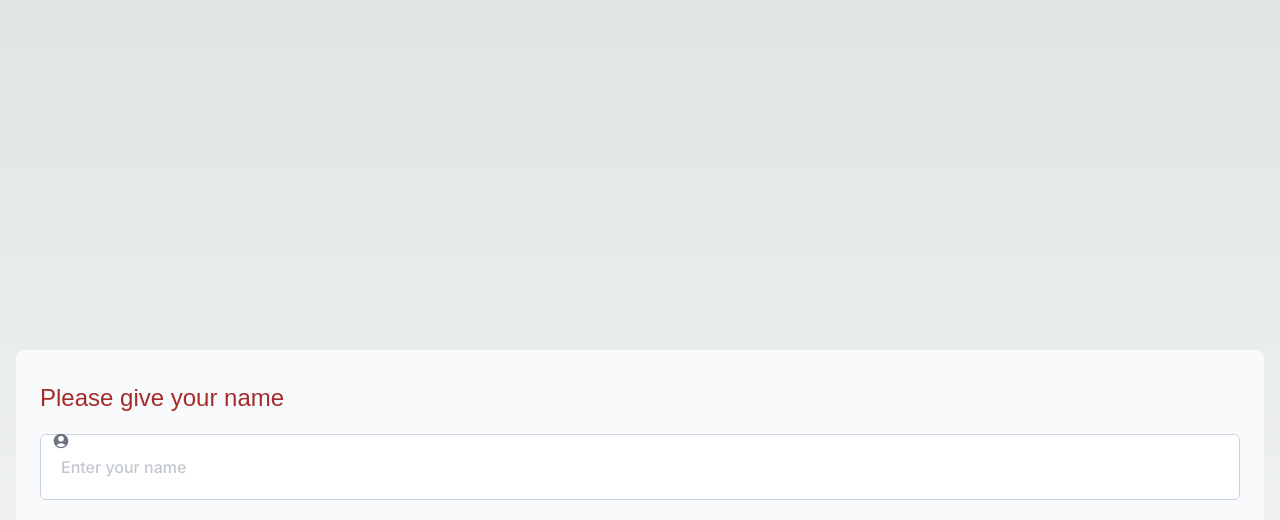
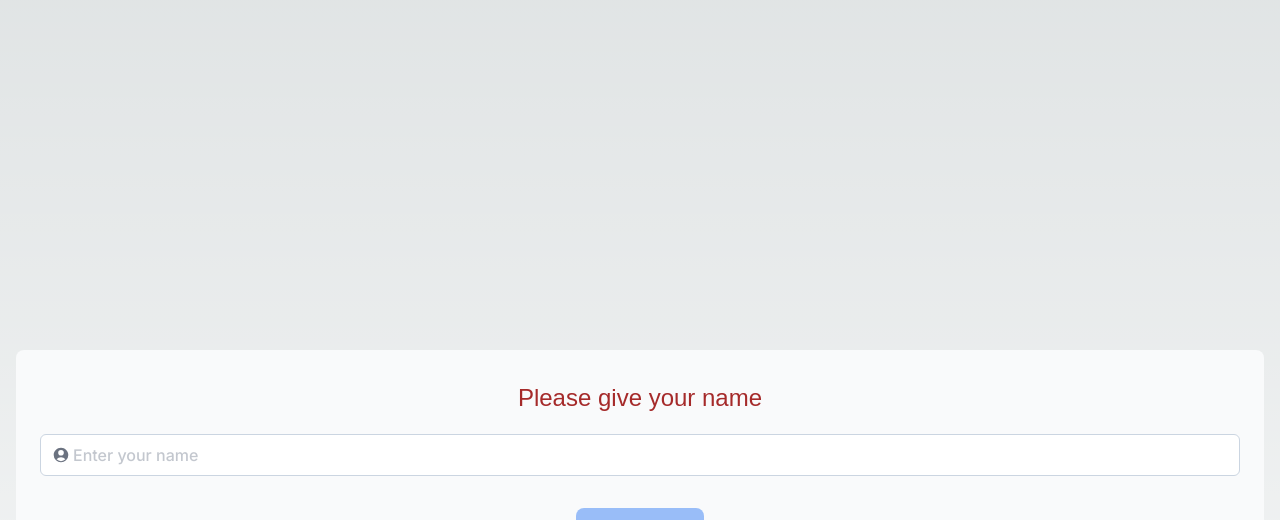
Before and after one commit to phamthituyettrinh-helios-aavn/helios-hackathon-topic1, a Next.js app: page /login in a window 1280 px wide. Shown: the part 418-938 px from the top of the page. Built offline with nearby package versions, Linux system fonts and the light colour scheme; a web font is replaced by a local one.

Commit message:
update UI

```diff
--- a/src/app/ui/common/input.tsx
+++ b/src/app/ui/common/input.tsx
@@ -17,12 +17,12 @@ export function FormInput({ children, id, label, type, placeholder, validation,
 
     return (
         <div className={`${LogInFormStyle.form_container} flex flex-col w-full gap-2`}>
-            <div className="flex justify-between">
+            <div className={`${LogInFormStyle.form_label} flex justify-between`}>
                 <label htmlFor={id} className={`${lusitana.className} mb-3 text-2xl`}>
                     {label}
                 </label>
             </div>
-            <div>
+            <div className={`${LogInFormStyle.form_input}`}>
                 <input
                     className="w-full p-5 font-medium border rounded-md border-slate-300 placeholder:opacity-60"
                     id={id}
--- a/src/app/ui/login.module.scss
+++ b/src/app/ui/login.module.scss
@@ -42,7 +42,21 @@
 }
 
 .form_container {
-    label {
-        color: brown;
+    .form_label {
+        align-self: center;
+
+        label {
+            color: brown;
+        }
+    }
+
+    .form_input {
+        position: relative;
+
+        input {
+            padding: 8px;
+            padding-left: 32px;
+            color: black;
+        }
     }
 }
--- a/src/app/ui/user/user-form.tsx
+++ b/src/app/ui/user/user-form.tsx
@@ -56,7 +56,7 @@ export default function UserForm({ actionLogin }: { actionLogin: any }) {
                                     </FormInput>
                                 </div>
                             </div>
-                            <div className="pt-8 justify-center">
+                            <div className=" flex pt-8 justify-center">
                                 <CommonButton onClick={onSubmit} aria-disabled={!formProps.formState.isValid}>
                                     <span>Go Chat Room</span>
                                 </CommonButton>
```
